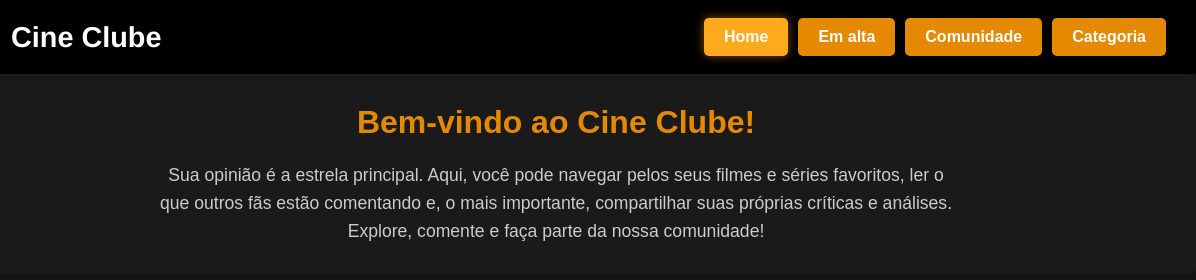
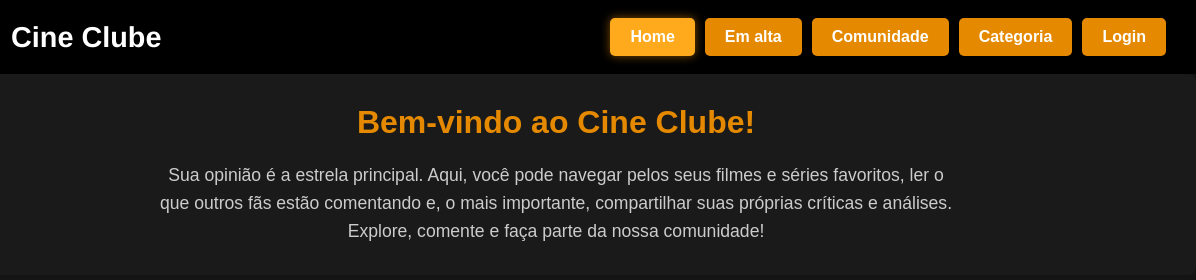
Before and after one commit to mauricioferreira26/trabalho-academico, a plain HTML site: page index.html in a window 1280 px wide. Shown: the top 280 px of the page, 84-1280 px from the left. Drawn offline with Linux system fonts and the light colour scheme.

Commit message:
Update index.html
adicionei um botão de login na pagina home

```diff
--- a/index.html
+++ b/index.html
@@ -22,6 +22,7 @@
       <a href="em-alta.html" class="nav-button">Em alta</a>
       <a href="comunidade.html" class="nav-button">Comunidade</a>
       <a href="categoria.html" class="nav-button">Categoria</a>
+      <a href="login.html"class="nav-button" id="log">Login</a>
     </nav>
   </header>
 
```
